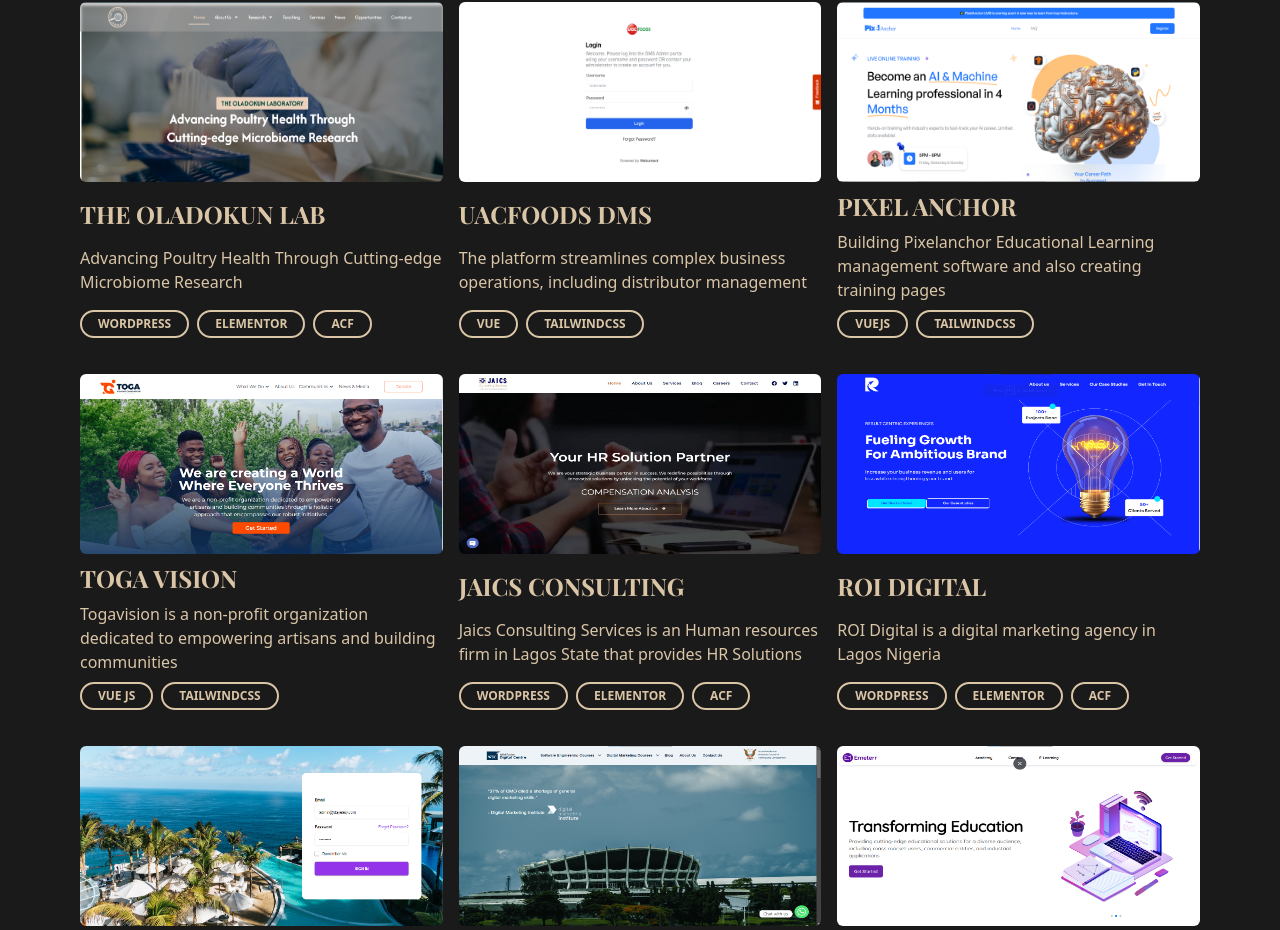
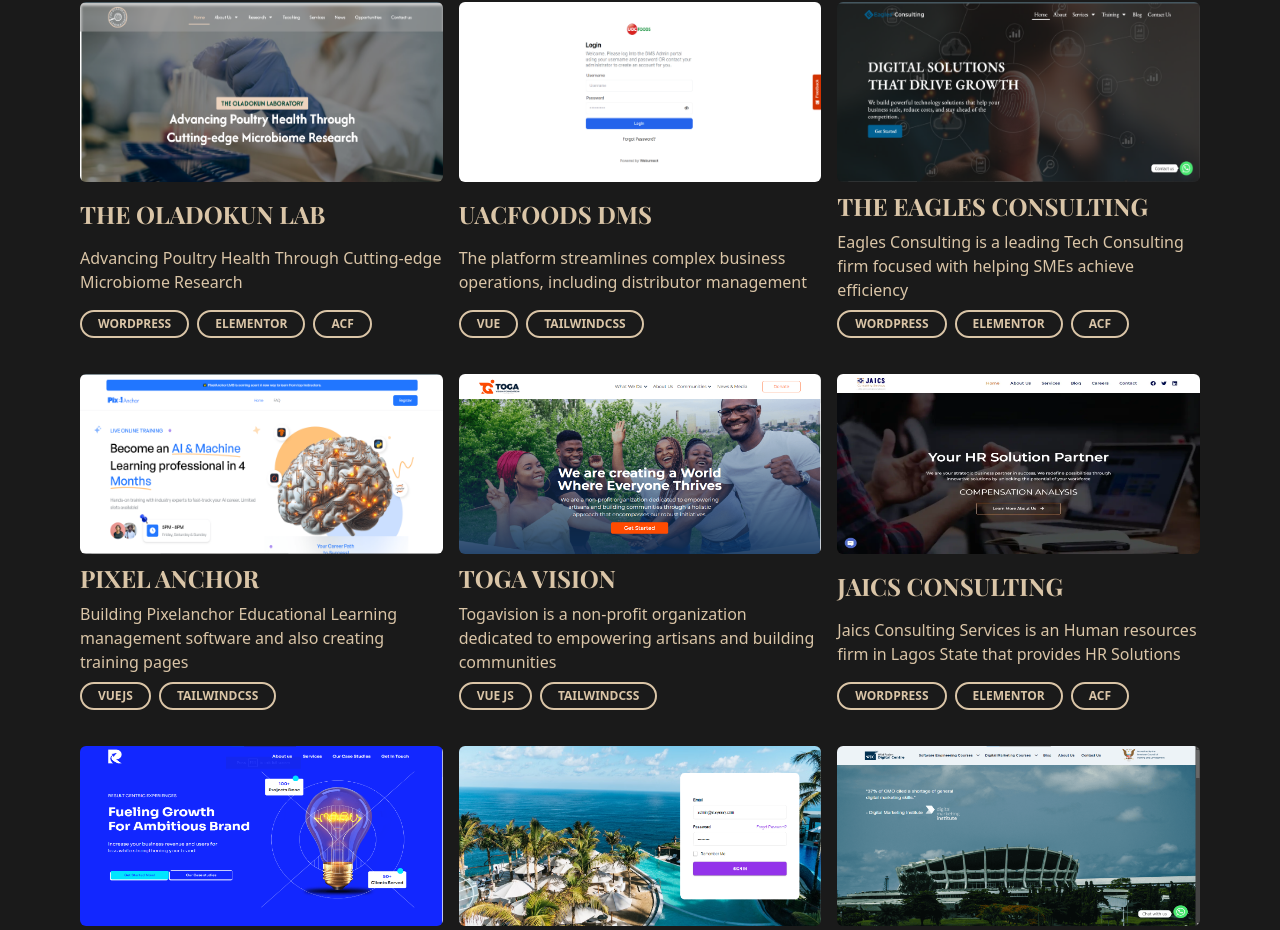
Before and after one commit to uniquness1/Adeola, a Vue app: page /projects in a window 1280 px wide. Shown: the part 988-1918 px from the top of the page. Built offline with nearby package versions, Linux system fonts and the light colour scheme; a web font is replaced by a local one.

Commit message:
project update

```diff
--- a/src/components/Portfolio.vue
+++ b/src/components/Portfolio.vue
@@ -39,7 +39,7 @@
 import Pixel from "@/assets/images/pixela.png";
 import PixelLms from "@/assets/images/lms.png"
 import Digital from "@/assets/images/roidigital.webp";
-import Newspoint from "@/assets/images/newspoint.png";
+import Newspoint from "@/assets/images/eagles.png";
 import oladokun from "@/assets/images/oladokun.png"
 import Hive from "@/assets/images/propertyhive.png";
 import Emterr from "@/assets/images/emteerr.png";
@@ -104,20 +104,20 @@
     name: "Uacfoods DMS",
     alt: "screenshot of uacfoods DMS App",
     imageUrl: uac,
-    websiteUrl: "https://dms.uacfoodsng.com/",
+    websiteUrl: "#",
     description:
       "The platform streamlines complex business operations, including distributor management",
     tag: ["Vue", "TailwindCSS"],
   },
-  // {
-  //   name: "Newspoint",
-  //   alt: "screenshot of newspoint website",
-  //   imageUrl: Newspoint,
-  //   websiteUrl: "https://newspoint-newsblog.netlify.app",
-  //   description:
-  //     "Newspoint is a practice newsblog website that provides latest news across all categories",
-  //   tag: ["Vue", "TailwindCSS"],
-  // },
+  {
+    name: "The Eagles Consulting",
+    alt: "screenshot of eagles consulting website",
+    imageUrl: Newspoint,
+    websiteUrl: "https://theeaglesconsulting.com.ng/",
+    description:
+      "Eagles Consulting is a leading Tech Consulting firm focused with helping SMEs achieve  efficiency",
+    tag: ["Wordpress", "Elementor", "ACF"],
+  },
   {
     name: "Pixel Anchor",
     alt: "screenshot of pixelanchor website",
```
Also changed, not shown: src/assets/images/eagles.png (added), 1 other file (tests, documents, lock files or other folders).
